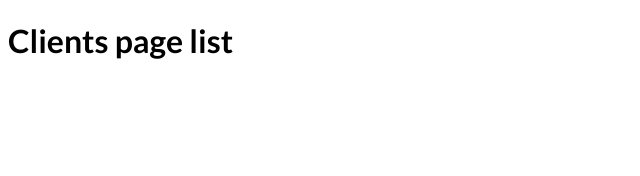
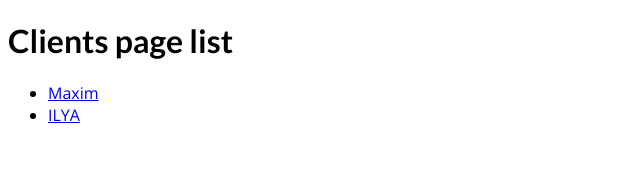
Before and after one commit to Preil/next-js, a Next.js app: page /clients in a window 1280 px wide. Shown: the top 176 px of the page, without its empty margins (0-640 px from the left). Built offline with nearby package versions, Linux system fonts and the light colour scheme.

Commit message:
links mapped from objects

```diff
--- a/pages/clients/index.js
+++ b/pages/clients/index.js
@@ -1,7 +1,20 @@
+import Link from "next/link";
+
 function ClientsPage() {
+  const clients = [
+    { id: "max", name: "Maxim" },
+    { id: "ilya", name: "ILYA" },
+  ];
   return (
     <div>
       <h1>Clients page list</h1>
+      <ul>
+        {clients.map((client) => (
+          <li key={client.id}>
+            <Link href={`/clients/${client.id}`}>{client.name}</Link>
+          </li>
+        ))}
+      </ul>
     </div>
   );
 }
```
Also changed, not shown: pages/index.js (+15 -5 lines).
